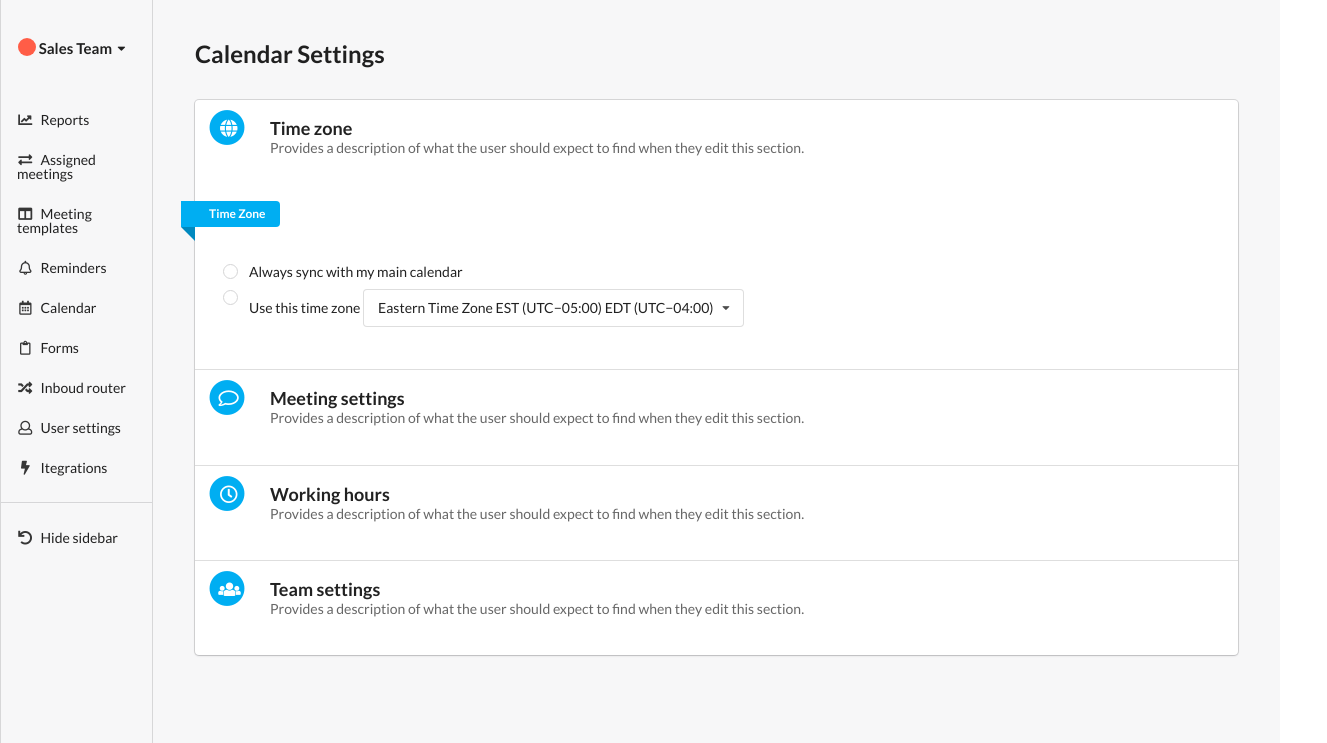
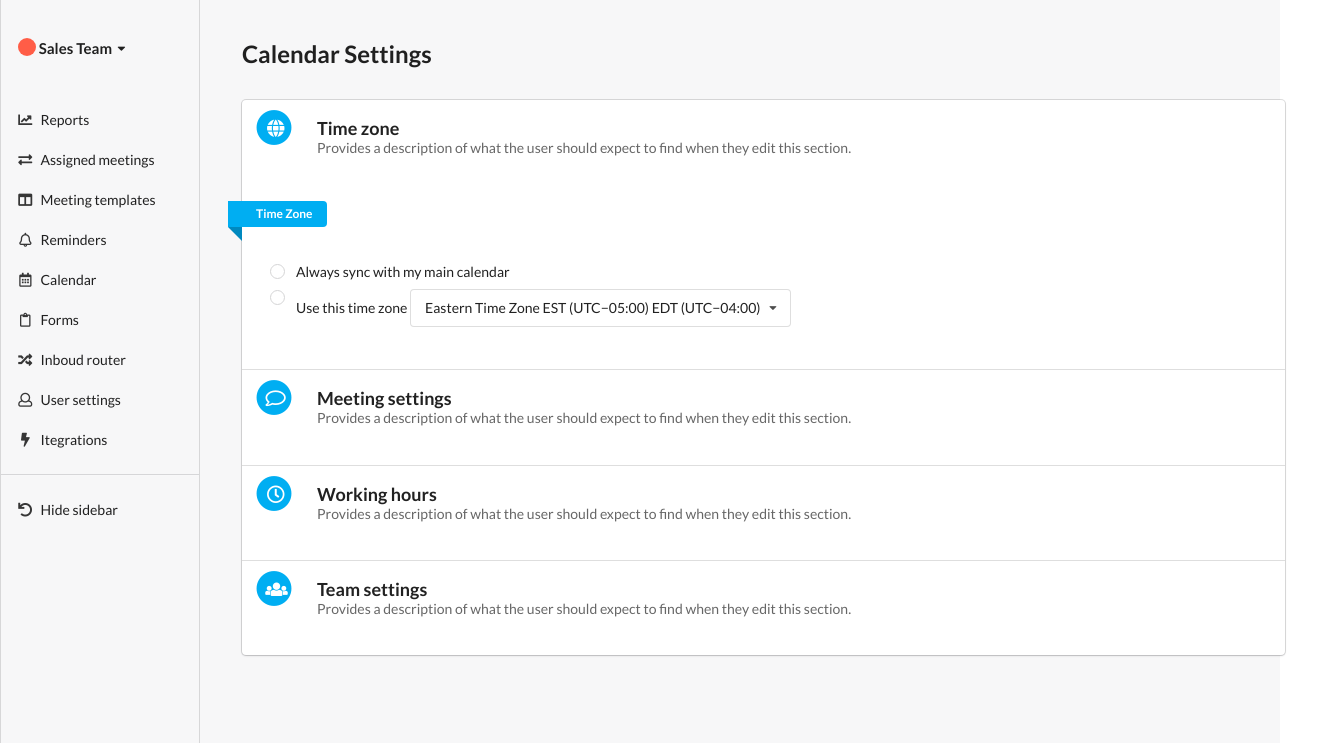
Before and after one commit to danortDev/chili-piper-settings, a website: page index.html in a window 1280 px wide. Shown: the part 57-800 px from the top of the page, 1327 px wide, since content can reach past the window. Drawn offline with nearby package versions, Linux system fonts and the light colour scheme.

Commit message:
add min-with to the sidebar

```diff
--- a/assets/style.css
+++ b/assets/style.css
@@ -20,6 +20,10 @@
   display: flex;
 }
 
+#desktop-sidebar {
+  min-width: 200px;
+}
+
 .sidebar {
   display: flex;
   min-height: calc(100vh - 54px); /* the height of the top menu */
```
